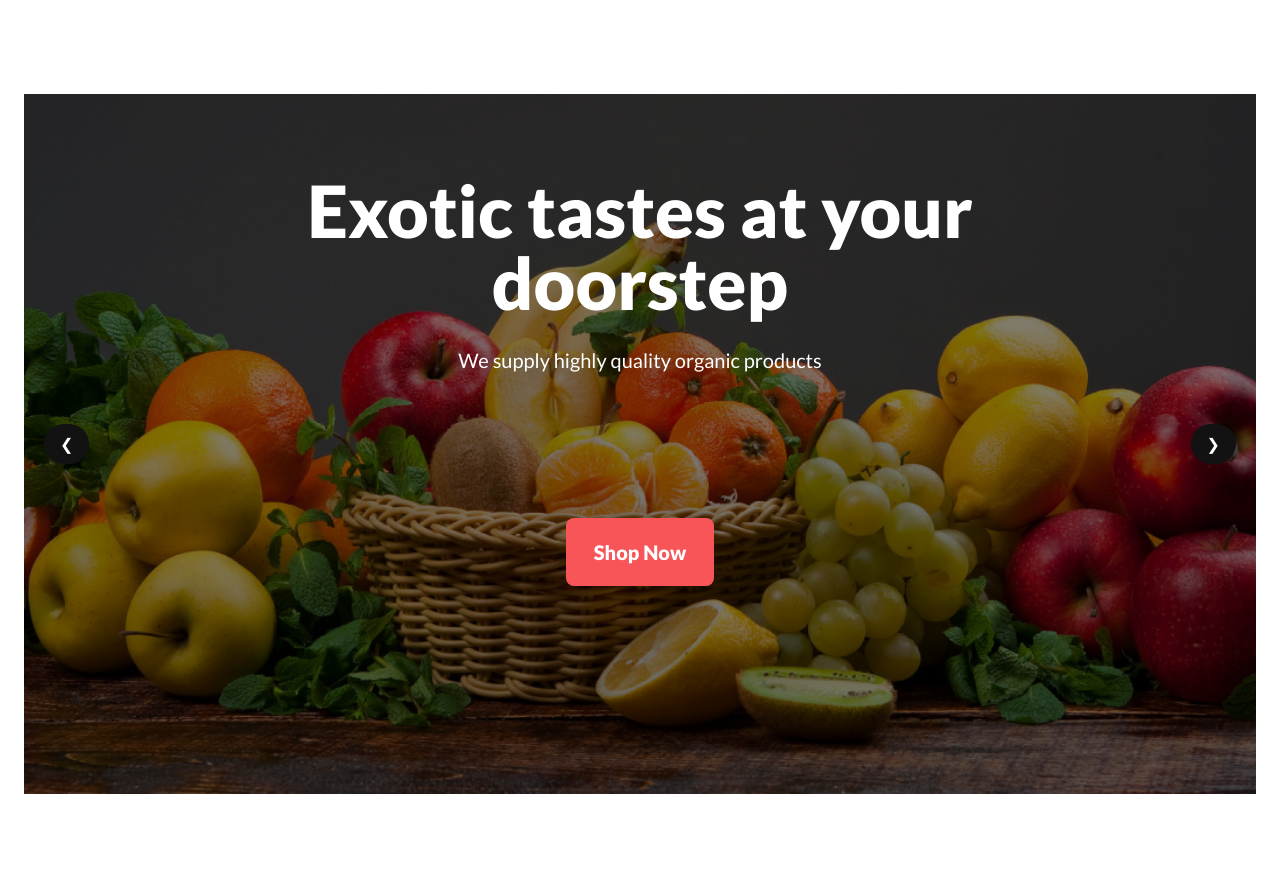
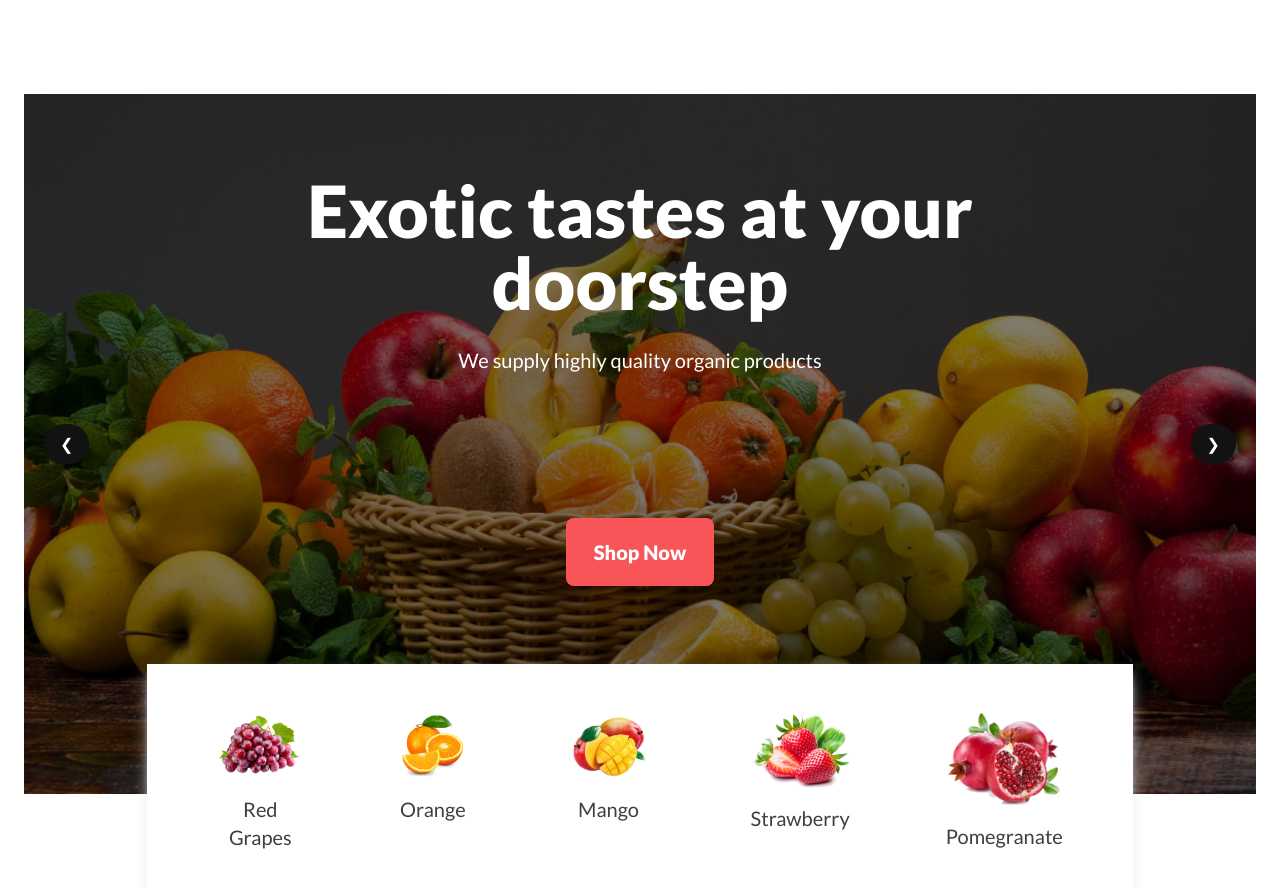
Before and after one commit to rahimbd7/Fruit-Burst, a plain HTML site: page index.html in a window 1280 px wide. Shown: the part 182-1070 px from the top of the page. Drawn offline with nearby package versions, Linux system fonts and the light colour scheme; grey boxes are pictures that could not be loaded.

Commit message:
sub banner design has completed

```diff
--- a/index.html
+++ b/index.html
@@ -100,7 +100,8 @@
 
         <!-- Banner Section -->
         <section>
-            <div class="mx-6 my-1 2xl:mx-60 xl:my-14">
+            <div class="mx-6 my-1 2xl:mx-60 xl:my-14 relative">
+                <!-- Carousel section -->
                 <div class="carousel w-full relative ">
                     <div id="slide1" class="carousel-item w-full inline">
                         <div
@@ -128,9 +129,11 @@
                         </div>
                     </div>
                     <div id="slide2" class="carousel-item relative w-full">
-                        <div class="bg-slide_img_2 w-full my-10  bg-center  bg-cover  bg-no-repeat text-center text-white">
+                        <div
+                            class="bg-slide_img_2 w-full my-10  bg-center  bg-cover  bg-no-repeat text-center text-white">
                             <div class=" backdrop-brightness-50  ">
-                                <h1 class="text-2xl md:text-4xl lg:text-7xl font-extrabold mb-1 pt-7 md:pt-28 lg:pt-20 lg:pb-6 ">
+                                <h1
+                                    class="text-2xl md:text-4xl lg:text-7xl font-extrabold mb-1 pt-7 md:pt-28 lg:pt-20 lg:pb-6 ">
                                     Exotic tastes at
                                     your <br> doorstep</h1>
                                 <p class=" font-normal text-sm lg:text-xl lg:font-medium px-10 lg:pb-32">We supply
@@ -150,9 +153,11 @@
                         </div>
                     </div>
                     <div id="slide3" class="carousel-item relative w-full">
-                        <div class="bg-slide_img_3 w-full my-10  bg-center  bg-cover  bg-no-repeat text-center text-white">
+                        <div
+                            class="bg-slide_img_3 w-full my-10  bg-center  bg-cover  bg-no-repeat text-center text-white">
                             <div class=" backdrop-brightness-50  ">
-                                <h1 class="text-2xl md:text-4xl lg:text-7xl font-extrabold mb-1 pt-7 md:pt-28 lg:pt-20 lg:pb-6 ">
+                                <h1
+                                    class="text-2xl md:text-4xl lg:text-7xl font-extrabold mb-1 pt-7 md:pt-28 lg:pt-20 lg:pb-6 ">
                                     Exotic tastes at
                                     your <br> doorstep</h1>
                                 <p class=" font-normal text-sm lg:text-xl lg:font-medium px-10 lg:pb-32">We supply
@@ -172,9 +177,11 @@
                         </div>
                     </div>
                     <div id="slide4" class="carousel-item relative w-full">
-                        <div class="bg-slide_img_4 w-full my-10  bg-center  bg-cover  bg-no-repeat text-center text-white">
+                        <div
+                            class="bg-slide_img_4 w-full my-10  bg-center  bg-cover  bg-no-repeat text-center text-white">
                             <div class=" backdrop-brightness-50  ">
-                                <h1 class="text-2xl md:text-4xl lg:text-7xl font-extrabold mb-1 pt-7 md:pt-28 lg:pt-20 lg:pb-6 ">
+                                <h1
+                                    class="text-2xl md:text-4xl lg:text-7xl font-extrabold mb-1 pt-7 md:pt-28 lg:pt-20 lg:pb-6 ">
                                     Exotic tastes at
                                     your <br> doorstep</h1>
                                 <p class=" font-normal text-sm lg:text-xl lg:font-medium px-10 lg:pb-32">We supply
@@ -194,6 +201,29 @@
                         </div>
                     </div>
                 </div>
+                <!-- fruit list -->
+                <div class="max-w-[1196px] hidden  lg:flex justify-center px-[70px] gap-24 py-12 text-center shadow-lg shadow-gray-200 absolute -bottom-[65px] left-[10%] right-[10%] 2xl:left-[20%] 2xl:right-[20%]  bg-white text-[#3F3F3F]">
+                    <div class="">
+                        <img src="./images/fruit1.png" alt="">
+                        <p class="mt-4 font-medium text-xl">Red Grapes</p>
+                    </div>
+                    <div>
+                        <img src="./images/fruit2.png" alt="">
+                        <p class="mt-4 font-medium text-xl">Orange</p>
+                    </div>
+                    <div>
+                        <img src="./images/fruit3.png" alt="">
+                        <p class="mt-4 font-medium text-xl">Mango</p>
+                    </div>
+                    <div>
+                        <img src="./images/fruit4.png" alt="">
+                        <p class="mt-4 font-medium text-xl">Strawberry</p>
+                    </div>
+                    <div>
+                        <img src="./images/fruit5.png" alt="">
+                        <p class="mt-4 font-medium text-xl">Pomegranate</p>
+                    </div>
+                </div>
             </div>
         </section>
     </header>
```
